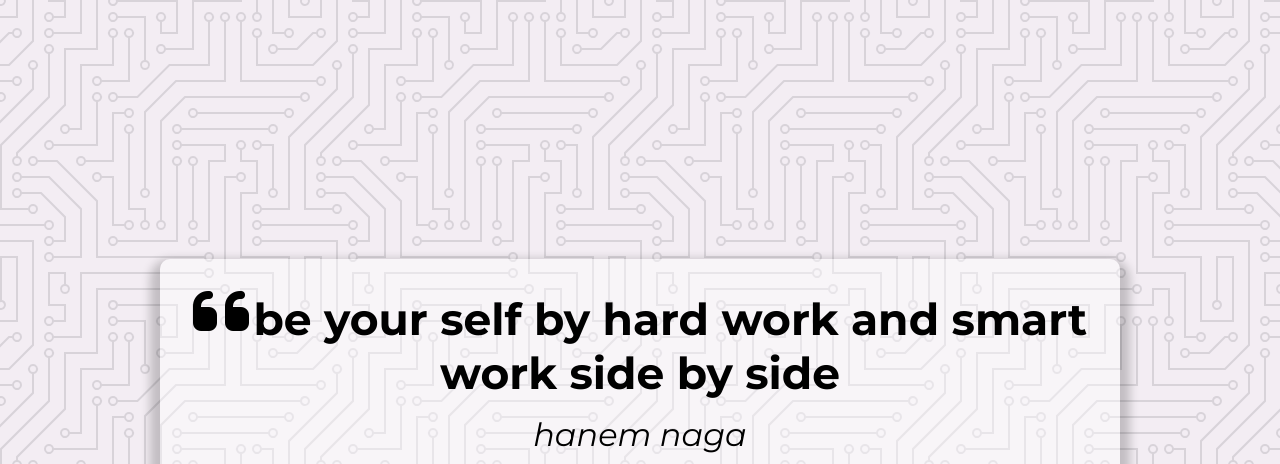
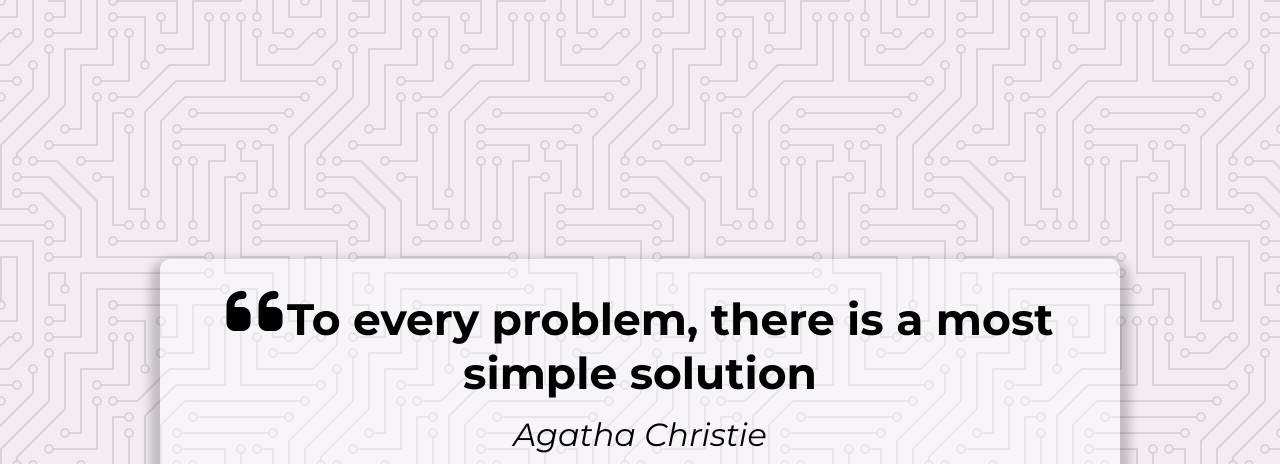
Before and after one commit to hanemNaga/quote-generator, a plain HTML site: page index.html in a window 1280 px wide. Shown: the top 464 px of the page. Drawn offline with nearby package versions, Linux system fonts and the light colour scheme; no server answers.

Commit message:
modify index.html

```diff
--- a/index.html
+++ b/index.html
@@ -21,12 +21,12 @@
       <div class="quote" id="quote">
         <i class="fa-solid fa-quote-left"></i>
         <span id="quote-text" class="quote-text"
-          >be your self by hard work and smart work side by side
+          >To every problem, there is a most simple solution
         </span>
       </div>
       <!-- author -->
       <div class="quote-author">
-        <span class="author">hanem naga</span>
+        <span id="author" class="author">Agatha Christie</span>
       </div>
       <div class="buttton-container">
         <button class="x-button" id="button" title="post this">
```
